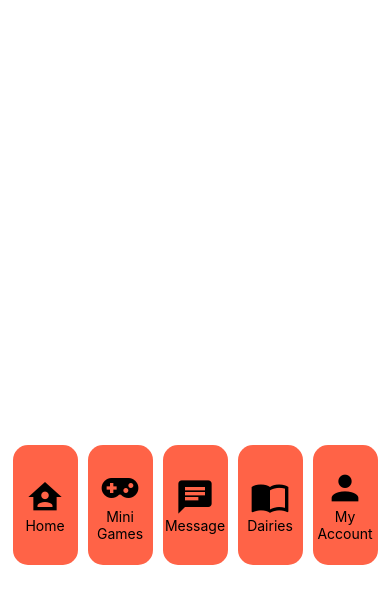
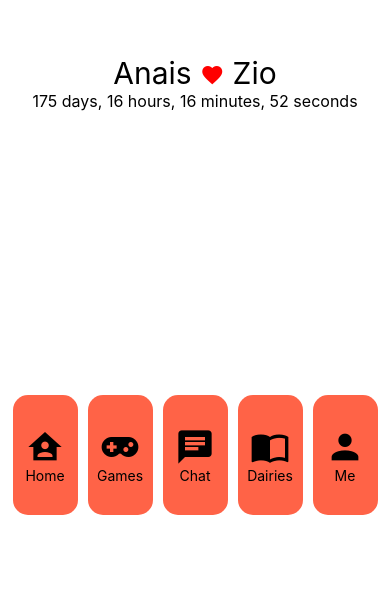
Before and after one commit to Zio7711/amazingLove, a React Native app in the folder wade/amazingLove/: screen /Main in a window 390 px wide. Shown: the part 224-828 px from the top of the page. Built offline with nearby package versions, Linux system fonts and the light colour scheme.

Commit message:
add time counter in main screen

```diff
--- /dev/null
+++ b/wade/amazingLove/src/components/ScreenContainer.js
@@ -0,0 +1,17 @@
+import { SafeAreaView, StyleSheet } from 'react-native';
+
+import Constants from 'expo-constants';
+import React from 'react';
+
+const ScreenContainer = ({ children }) => {
+  return <SafeAreaView style={styles.container}>{children}</SafeAreaView>;
+};
+
+const styles = StyleSheet.create({
+  container: {
+    paddingTop: Constants.statusBarHeight,
+    flex: 1,
+  },
+});
+
+export default ScreenContainer;
--- /dev/null
+++ b/wade/amazingLove/src/components/mainScreenComponents/MainScreenCenter.js
@@ -0,0 +1,49 @@
+import React, { useEffect, useState } from 'react';
+import { StyleSheet, Text, View } from 'react-native';
+
+import { MaterialCommunityIcons } from '@expo/vector-icons';
+import moment from 'moment';
+import { secondsToDhms } from '../../utils/mainScreenHelper';
+
+const MainScreenCenter = () => {
+  const [lovingTime, setLovingTime] = useState(0);
+
+  useEffect(() => {
+    const currentTime = moment(new Date(Date.now()));
+    const dateWeMet = moment('2021-10-19');
+    const lovingTimeInSeconds = currentTime.diff(dateWeMet, 'seconds');
+    setLovingTime(lovingTimeInSeconds);
+
+    let everySecondInterval = setInterval(() => {
+      setLovingTime((prev) => prev + 1);
+    }, 1000);
+    return () => clearInterval(everySecondInterval);
+  }, []);
+
+  const displayLovingTime = secondsToDhms(lovingTime);
+
+  return (
+    <View style={styles.container}>
+      <Text style={styles.name}>
+        Anais <MaterialCommunityIcons name='heart' size={24} color='red' /> Zio
+      </Text>
+      <Text style={styles.description}>{displayLovingTime}</Text>
+    </View>
+  );
+};
+
+const styles = StyleSheet.create({
+  container: {
+    flex: 1,
+    justifyContent: 'center',
+    alignItems: 'center',
+  },
+  name: {
+    fontSize: 30,
+  },
+  description: {
+    fontSize: 16,
+  },
+});
+
+export default MainScreenCenter;
--- a/wade/amazingLove/src/components/MainScreenIconList.js
+++ b/wade/amazingLove/src/components/mainScreenComponents/MainScreenIconList.js
@@ -15,13 +15,13 @@ const MainScreenIconList = () => {
         name='gamepad-variant'
         size={40}
         color={'black'}
-        title={'Mini Games'}
+        title={'Games'}
       />
       <MainScreenIconItem
         name='message-text'
         size={40}
         color={'black'}
-        title={'Message'}
+        title={'Chat'}
       />
       <MainScreenIconItem
         name='book-open-variant'
@@ -33,7 +33,7 @@ const MainScreenIconList = () => {
         name='account'
         size={40}
         color={'black'}
-        title={'My Account'}
+        title={'Me'}
       />
     </View>
   );
@@ -42,6 +42,7 @@ const MainScreenIconList = () => {
 const styles = StyleSheet.create({
   container: {
     flexDirection: 'row',
+    marginBottom: 50,
   },
 });
 export default MainScreenIconList;
--- a/wade/amazingLove/src/screens/MainScreen.js
+++ b/wade/amazingLove/src/screens/MainScreen.js
@@ -1,10 +1,13 @@
-import { StyleSheet, Text, View } from 'react-native';
+import { Image, ImageBackground, StyleSheet, Text, View } from 'react-native';
 
-import MainScreenIconList from '../components/MainScreenIconList';
+import MainScreenCenter from '../components/mainScreenComponents/MainScreenCenter';
+import MainScreenIconList from '../components/mainScreenComponents/MainScreenIconList';
+import ScreenContainer from '../components/ScreenContainer';
 
 const MainScreen = () => {
   return (
     <View style={styles.container}>
+      <MainScreenCenter />
       <MainScreenIconList />
     </View>
   );
@@ -13,7 +16,6 @@ const MainScreen = () => {
 const styles = StyleSheet.create({
   container: {
     flex: 1,
-    justifyContent: 'flex-end',
     paddingBottom: 50,
   },
 });
--- /dev/null
+++ b/wade/amazingLove/src/utils/mainScreenHelper.js
@@ -0,0 +1,13 @@
+export const secondsToDhms = (seconds) => {
+  seconds = Number(seconds);
+  const d = Math.floor(seconds / (3600 * 24));
+  const h = Math.floor((seconds % (3600 * 24)) / 3600);
+  const m = Math.floor((seconds % 3600) / 60);
+  const s = Math.floor(seconds % 60);
+
+  const dDisplay = d > 0 ? d + (d == 1 ? ' day, ' : ' days, ') : '';
+  const hDisplay = h > 0 ? h + (h == 1 ? ' hour, ' : ' hours, ') : '';
+  const mDisplay = m > 0 ? m + (m == 1 ? ' minute, ' : ' minutes, ') : '';
+  const sDisplay = s > 0 ? s + (s == 1 ? ' second' : ' seconds') : '';
+  return dDisplay + hDisplay + mDisplay + sDisplay;
+};
```
Also changed, not shown: wade/amazingLove/package.json (+13 -2 lines), wade/amazingLove/assets/pic/skiing.jpg (added), wade/amazingLove/src/components/mainScreenComponents/MainScreenIconItem.js (renamed from wade/amazingLove/src/components/MainScreenIconItem.js), 1 other file (tests, documents, lock files or other folders).
